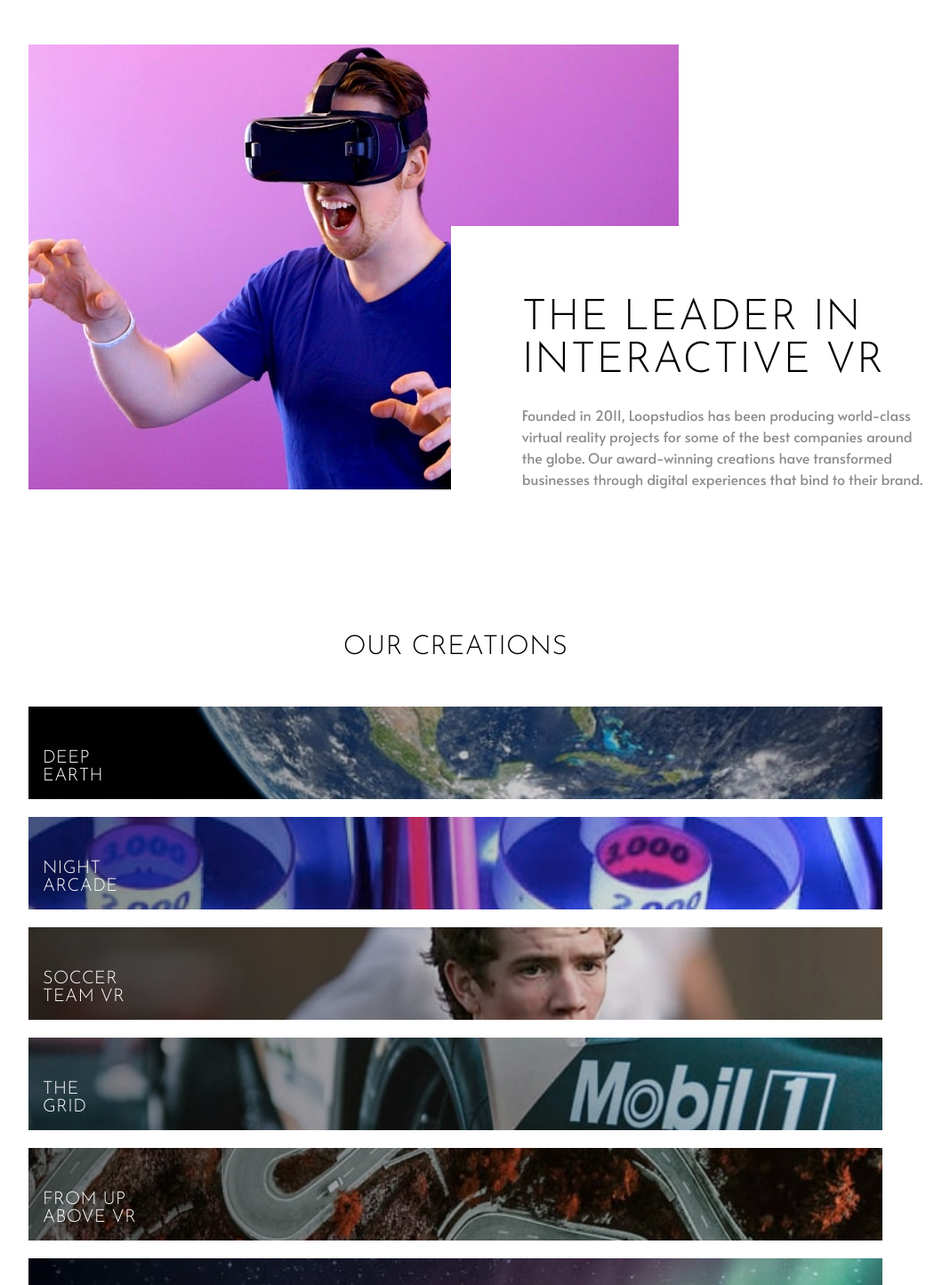
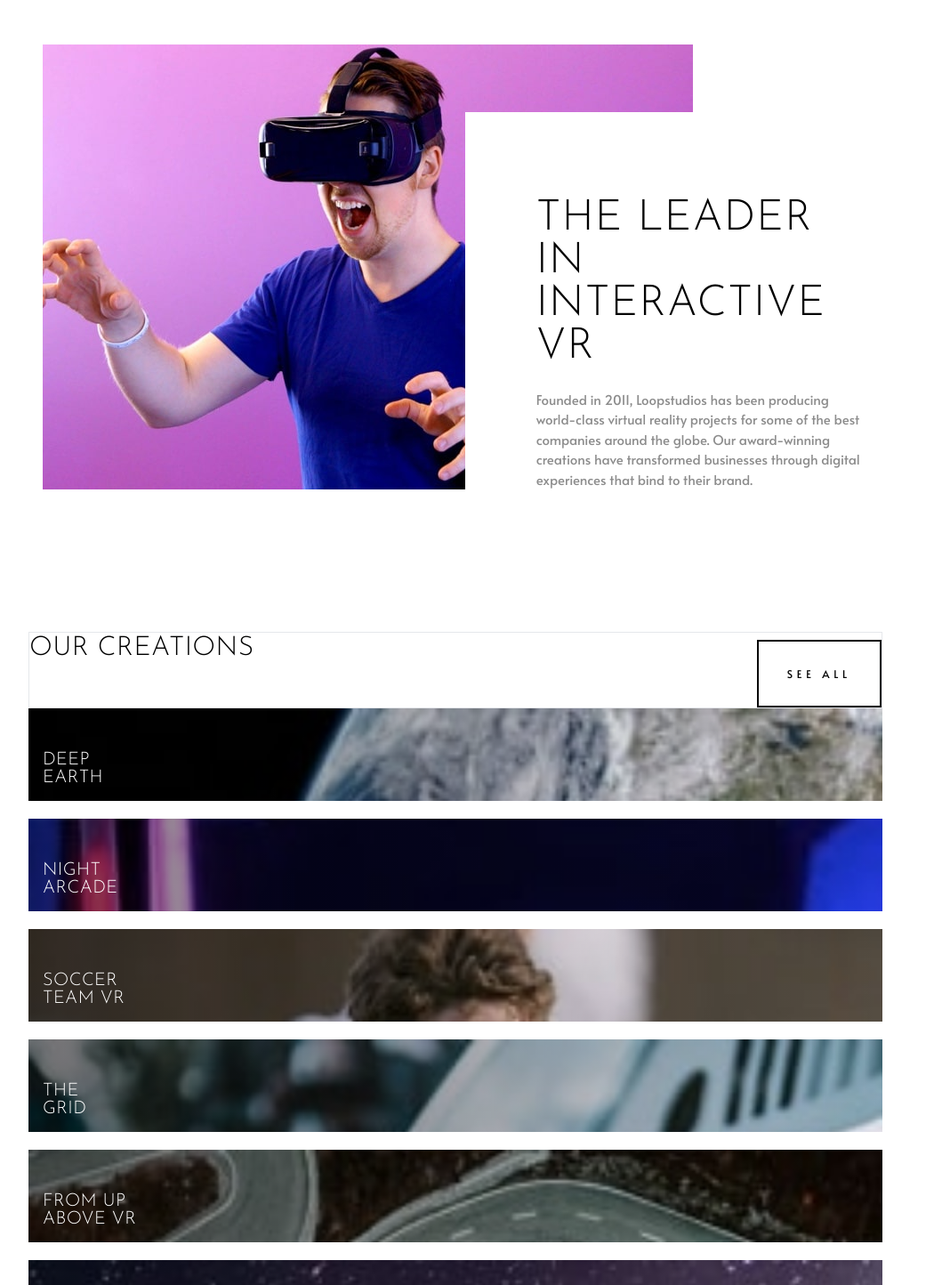
Before and after one commit to Brian-Lin-2/front-end-mentor-loopstudios, a React (Vite) app: page / in a window 1280 px wide. Shown: the part 760-2204 px from the top of the page at 89% size, without its empty margins (128-1196 px from the left). Built offline with nearby package versions, Linux system fonts and the light colour scheme.

Commit message:
Adjust margins

```diff
--- a/src/Creation.jsx
+++ b/src/Creation.jsx
@@ -2,25 +2,28 @@ import Card from './Card';
 
 export default function Creation() {
   const creations = [
-    { name_1: 'DEEP',     name_2: 'EARTH',      image: 'bg-deep-earth-mobile' },
-    { name_1: 'NIGHT',    name_2: 'ARCADE',     image: 'bg-night-arcade-mobile' },
-    { name_1: 'SOCCER',   name_2: 'TEAM VR',    image: 'bg-soccer-team-mobile' },
-    { name_1: 'THE',      name_2: 'GRID',       image: 'bg-grid-mobile' },
-    { name_1: 'FROM UP',  name_2: 'ABOVE VR',   image: 'bg-from-above-mobile' },
-    { name_1: 'POCKET',   name_2: 'BOREALIS',   image: 'bg-pocket-borealis-mobile' },
-    { name_1: 'THE',      name_2: 'CURIOSITY',  image: 'bg-curiosity-mobile' },
-    { name_1: 'MAKE IT',  name_2: ' FISHEYE',   image: 'bg-fisheye-mobile' },
+    { name_1: 'DEEP',     name_2: 'EARTH',      image: 'bg-deep-earth-mobile lg:bg-deep-earth-desktop' },
+    { name_1: 'NIGHT',    name_2: 'ARCADE',     image: 'bg-night-arcade-mobile lg:bg-night-arcade-desktop' },
+    { name_1: 'SOCCER',   name_2: 'TEAM VR',    image: 'bg-soccer-team-mobile lg:bg-soccer-team-desktop' },
+    { name_1: 'THE',      name_2: 'GRID',       image: 'bg-grid-mobile lg:bg-grid-desktop' },
+    { name_1: 'FROM UP',  name_2: 'ABOVE VR',   image: 'bg-from-above-mobile lg:bg-from-above-desktop' },
+    { name_1: 'POCKET',   name_2: 'BOREALIS',   image: 'bg-pocket-borealis-mobile lg:bg-pocket-borealis-desktop' },
+    { name_1: 'THE',      name_2: 'CURIOSITY',  image: 'bg-curiosity-mobile lg:bg-curiosity-desktop' },
+    { name_1: 'MAKE IT',  name_2: ' FISHEYE',   image: 'bg-fisheye-mobile lg:bg-fisheye-desktop' },
   ]
 
   return (
-    <div className="tracking-wide flex flex-col items-center">
-      <h1 className="font-josefin-sans text-3xl mb-12">OUR CREATIONS</h1>
+    <div className="tracking-wide flex flex-col items-center mb-32">
+      <div className="lg:flex lg:justify-between border lg:w-3/4">
+        <h1 className="font-josefin-sans text-3xl mb-12">OUR CREATIONS</h1>
+        <button className="border-2 border-black py-2 px-8 font-alata tracking-super-wide text-xs mt-2 hidden lg:block">SEE ALL</button>
+      </div>
 
       {creations.map(creation => {
           return <Card key={crypto.randomUUID()} name_1={creation.name_1} name_2={creation.name_2} image={creation.image} />
       })}
 
-      <button className="border-2 border-black py-2 px-8 font-alata tracking-super-wide text-xs mt-2 mb-28">SEE ALL</button>
+      <button className="border-2 border-black py-2 px-8 font-alata tracking-super-wide text-xs mt-2 mb-2 lg:hidden">SEE ALL</button>
     </div>
   )
 }
--- a/src/Header.jsx
+++ b/src/Header.jsx
@@ -3,12 +3,12 @@ import Menu from './Menu';
 export default function Header() {
   return (
     <div className="bg-hero-mobile bg-cover bg-no-repeat pb-60 lg:h-desktop lg:bg-hero-desktop">
-      <div className="flex justify-between items-center mx-10 pt-12 mb-40 lg:pt-16 lg:mx-40 lg:mb-40">
+      <div className="flex justify-between items-center mx-10 pt-12 mb-40 lg:pt-16 lg:mx-44 lg:mb-40">
         <img className="w-32" src="/images/logo.svg" alt="loopstudios"/>
         <Menu />
       </div>
 
-      <h2 className="text-white border-2 mx-8 px-7 py-5 text-4xl font-josefin-sans tracking-wide lg:max-w-screen-sm lg:mx-40 lg:text-7xl lg:px-10 lg:py-8">
+      <h2 className="text-white border-2 mx-8 px-7 py-5 text-4xl font-josefin-sans tracking-wide lg:max-w-screen-sm lg:ml-44 lg:text-7xl lg:px-10 lg:py-8">
         IMMERSIVE EXPERIENCES THAT DELIVER
       </h2>
     </div>
--- a/src/Info.jsx
+++ b/src/Info.jsx
@@ -2,11 +2,11 @@ export default function Info() {
   return (
     <div className="flex flex-col items-center lg:flex-row lg:items-end lg:p-40">
       <img className="w-11/12 mt-20 mb-12 lg:hidden" src="/images/mobile/image-interactive.jpg" alt="vr"></img>
-      <img className="hidden lg:block" src="/images/desktop/image-interactive.jpg" alt="vr"></img>
+      <img className="hidden ml-4 lg:block" src="/images/desktop/image-interactive.jpg" alt="vr"></img>
 
-      <div className="text-center mx-10 mb-28 lg:text-left lg:m-0 lg:absolute lg:bg-white lg:right-28 lg:pl-20 lg:pt-20 lg:w-5/12">
+      <div className="text-center mx-10 mb-28 lg:text-left lg:m-0 lg:absolute lg:bg-white lg:right-24 lg:px-20 lg:pt-24 lg:w-5/12">
         <h1 className="font-josefin-sans text-3xl mb-6 tracking-wide lg:text-5xl">THE LEADER IN INTERACTIVE VR</h1>
-        <p className="font-alata text-dark-gray">
+        <p className="font-alata text-dark-gray text-15px">
           Founded in 2011, Loopstudios has been producing world-class virtual reality
           projects for some of the best companies around the globe. Our award-winning
           creations have transformed businesses through digital experiences that bind
```
